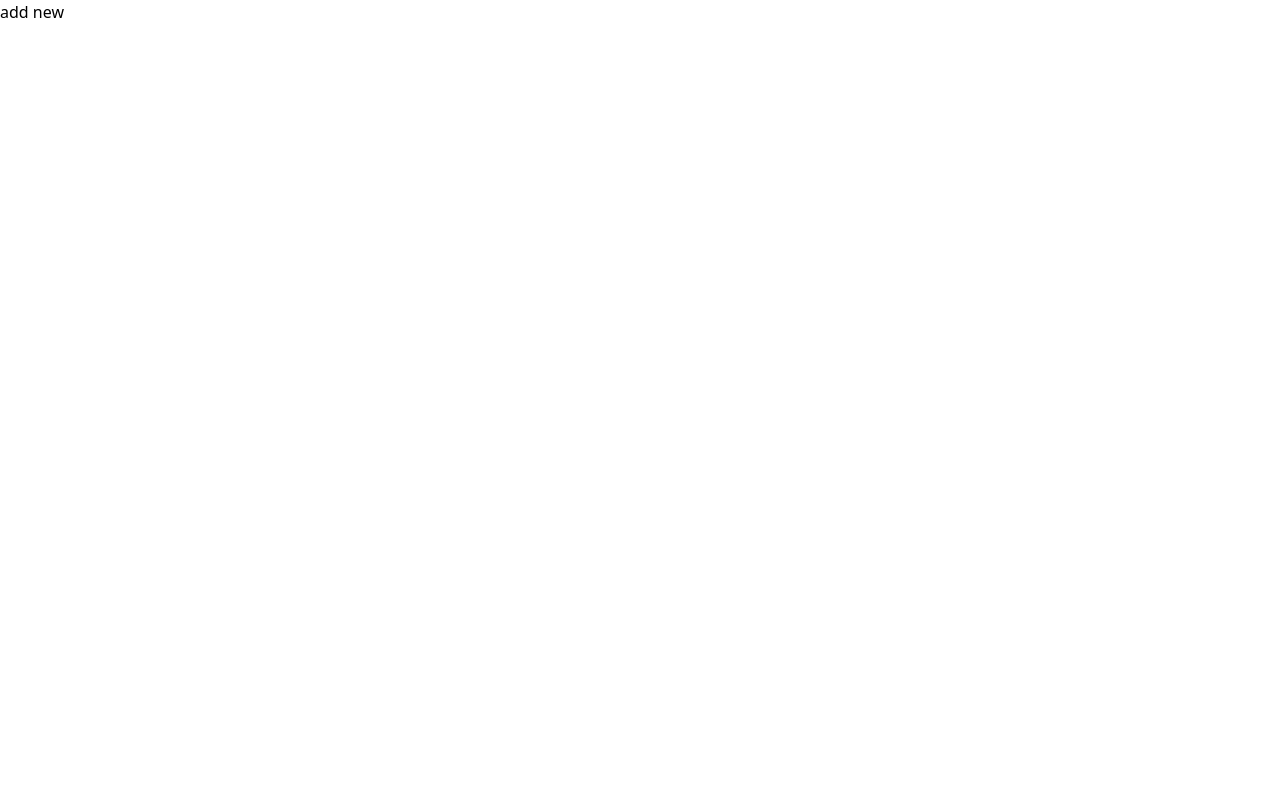
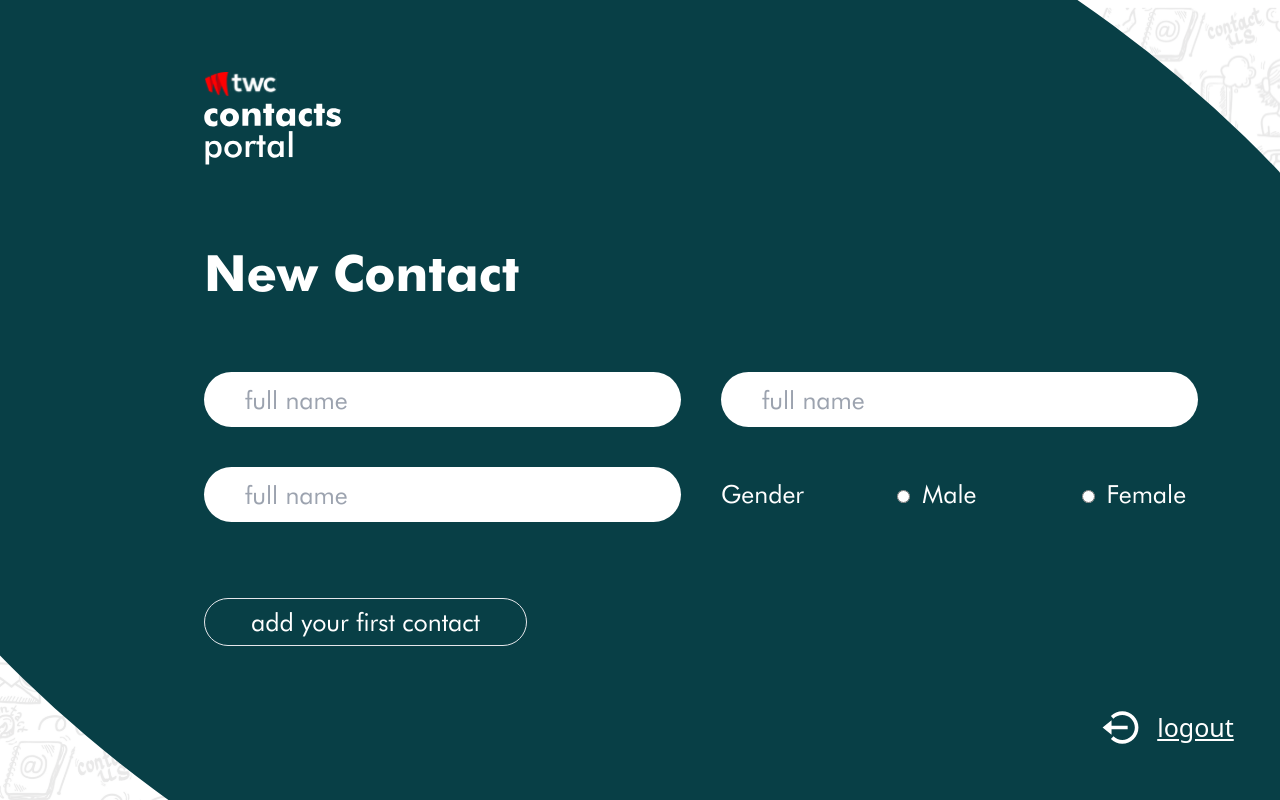
Before and after one commit to piumonline/twc-test-web, a Next.js app: page /contacts/new in a window 1280 px wide. Built offline with nearby package versions, Linux system fonts and the light colour scheme.

Commit message:
Created the AddNew UI with necessary components

```diff
--- /dev/null
+++ b/src/app/contacts/layout.js
@@ -0,0 +1,24 @@
+import Logo from "@/components/Logo.js";
+import LogoutBtn from "@/components/LogoutBtn.js";
+import AddContactBtn from "@/components/AddContactBtn";
+
+export default function Layout({ children }) {
+  return (
+    <html lang="en">
+      <body className="background_home ">
+        <main className="flex h-screen flex-col overflow-auto xl:overflow-hidden">
+          <Logo />
+          {/* <div className="px-[204px]">
+                <div className="bg-yellow-200 grow " > */}
+          <div className="grow flex-col px-[204px] flex justify-center">
+            <div className="flex-col text-left text-white">{children}</div>
+            <AddContactBtn />
+          </div>
+          <div className="fgrid">
+            <LogoutBtn />
+          </div>
+        </main>
+      </body>
+    </html>
+  );
+}
--- a/src/app/contacts/new/page.js
+++ b/src/app/contacts/new/page.js
@@ -1,5 +1,57 @@
 const New = () => {
-  return <div>add new</div>;
+  return (
+    <section className="">
+      <div className="pt-16">
+        <p className="font-FutuBold inline text-left text-[50px] text-white mb-[61px]">
+          New Contact
+        </p>
+        <form>
+          <div className="font-FutuLight mt-[61px] gap-[40px] flex flex-col xl:grid grid-rows-2 grid-flow-col text-[25px] text-[#083F46] ">
+            <input
+              className="flex h-[55px]  items-center rounded-[50px] bg-white py-[3px] pl-[41px]  xl:max-w-[477px] 2xl:max-w-none "
+              type="text"
+              name="fullname"
+              placeholder="full name"
+            />
+
+            <input
+              className="flex h-[55px]  items-center rounded-[50px] bg-white py-[3px] pl-[41px] pr-[327px]  xl:max-w-[477px] 2xl:max-w-none "
+              type="text"
+              name="fullname"
+              placeholder="full name"
+            />
+            <input
+              className="flex h-[55px]  items-center rounded-[50px] bg-white py-[3px] pl-[41px] pr-[327px]  xl:max-w-[477px] 2xl:max-w-none "
+              type="text"
+              name="fullname"
+              placeholder="full name"
+            />
+            <div className="text-white flex justify-between items-center gap-0 xl:max-w-[477px]">
+              <p>Gender</p>
+              <div>
+                <input type="radio" value="Male" name="gender" id="male" />
+                <label className="px-[12px]" htmlFor="male">
+                  Male
+                </label>
+              </div>
+              <div>
+                <input type="radio" value="Female" name="gender" id="female" />
+                <label className="px-[12px]" htmlFor="female">
+                  Female
+                </label>
+              </div>
+            </div>
+          </div>
+        </form>
+      </div>
+
+      {/* <div className='flex h-[55px] items-center rounded-[50px] bg-white py-[3px] pl-[41px] pr-[327px] text-left  text-[#083F46]'   >
+                <p className="h-[50px] w-[109px] text-[25px] leading-[50px]">
+                    full name
+                </p>
+            </div> */}
+    </section>
+  );
 };
 
 export default New;
--- a/src/components/Logo.js
+++ b/src/components/Logo.js
@@ -2,17 +2,17 @@ import Image from "next/image";
 
 const Logo = () => {
   return (
-    <div className="cursor-pointer flex-row  pt-[72px] 2xl:top-[92px] ">
+    <div className="cursor-pointer flex-row  pt-[72px] 2xl:top-[92px] px-[204px]">
       {/* <div className="cursor-pointer flex-row  pt-[72px] left-[204px] 2xl:top-[92px] "> */}
       <Image
-        src="img/logo.svg"
+        src={"/"+"img/logo.svg"}
         alt="logo"
         width={72.9}
         height={24.3}
         className="mb-[6px] 2xl:h-[32px] 2xl:w-[96px]"
       />
       <Image
-        src="img/contacts portal.svg"
+        src={"/"+"img/contacts portal.svg"}
         alt="logo"
         width={136.76}
         height={60.7}
--- a/src/components/LogoutBtn.js
+++ b/src/components/LogoutBtn.js
@@ -2,9 +2,11 @@ import Image from "next/image";
 
 const LogoutBtn = () => {
   return (
-    <div className="absolute inset-y-0 right-0 flex items-end p-12">
+    // <div className="absolute inset-y-0 right-0 flex items-end p-12">
+
+    <div className="grid grid-cols-1 gap-4 place-items-end p-12">
       <div className="font-futura_md_bt flex h-[50px] w-[133px] items-center justify-between  gap-[17px] text-left font-medium text-white">
-        <Image src="img/logout logo.svg" alt="logo" width={43} height={43} />
+        <Image src={"/"+"img/logout logo.svg"} alt="logo" width={43} height={43}/>
         <p className="flex h-[50px] w-[73px] flex-grow items-center justify-center text-[25px] leading-[50px] underline">
           logout
         </p>
```
